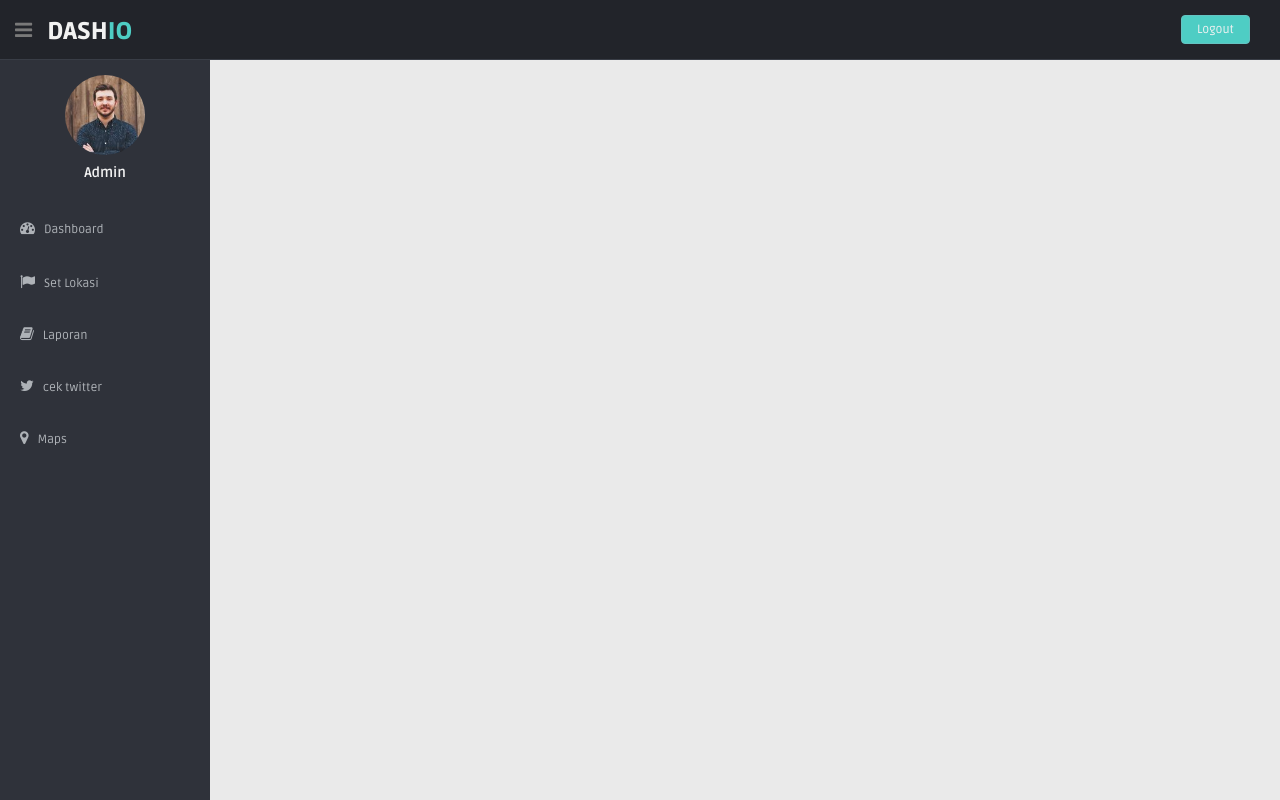
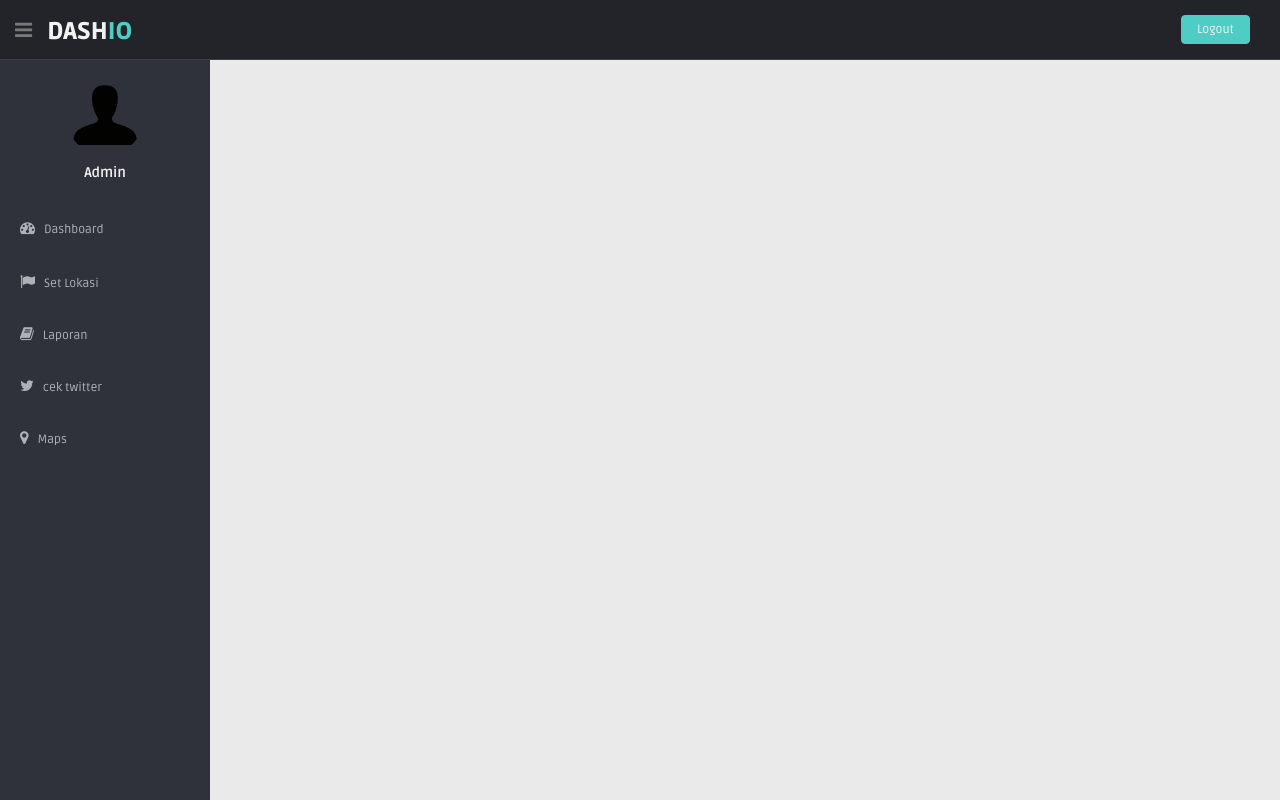
Before and after one commit to ilhamfi27/ctis_banana, a CodeIgniter app: the page made by application/views/admin/admin.php in a window 1280 px wide. Run offline with CodeIgniter, Linux system fonts and the light colour scheme.

Commit message:
update image admin

```diff
--- a/application/views/admin/admin.php
+++ b/application/views/admin/admin.php
@@ -34,7 +34,7 @@
                 <!-- sidebar menu start-->
                 <ul class="sidebar-menu" id="nav-accordion">
                     <p class="centered">
-                        <a href="profile.html"><img src="img/ui-sam.jpg" class="img-circle" width="80"></a>
+                        <a href="profile.html"><img src="<?php echo base_url('assets/img/user.png'); ?>" class="img-circle" width="80"></a>
                     </p>
                     <h5 class="centered">Admin</h5>
                     <li class="mt">
```
Also changed, not shown: assets/img/user.png (added).
